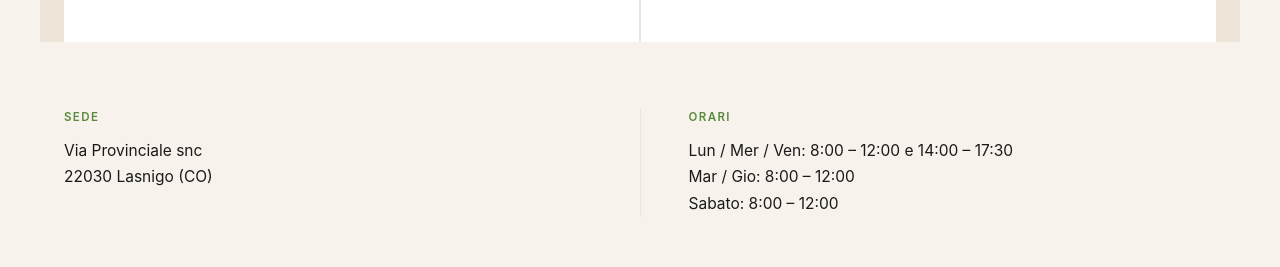
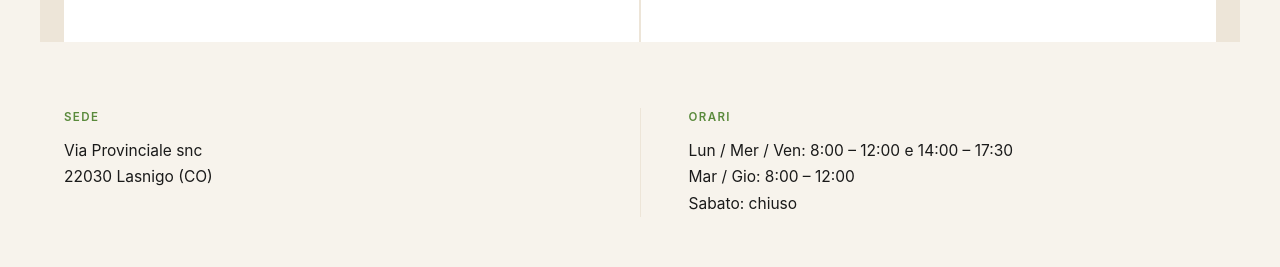
Before and after one commit to sorma/CipCalor, a Next.js app: page /contatti in a window 1280 px wide. Shown: the part 780-1047 px from the top of the page. Built offline with nearby package versions, Linux system fonts and the light colour scheme.

Commit message:
Update page.js

```diff
--- a/src/app/contatti/page.js
+++ b/src/app/contatti/page.js
@@ -52,7 +52,7 @@ export default function Contatti() {
           <p>
             Lun / Mer / Ven: 8:00 – 12:00 e 14:00 – 17:30<br />
             Mar / Gio: 8:00 – 12:00<br />
-            Sabato: 8:00 – 12:00
+            Sabato: chiuso
           </p>
         </div>
       </section>
```
